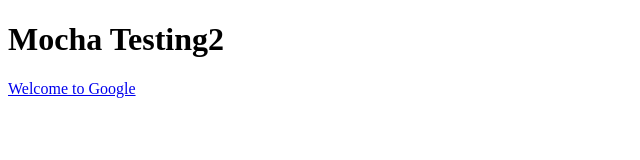
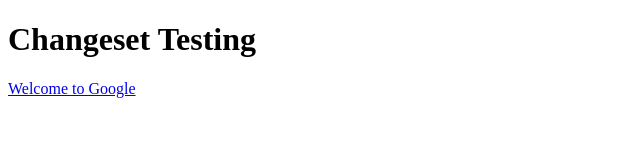
Before and after one commit to reddyfull/azurefunctions, a website: page welcome.html in a window 1280 px wide. Shown: the whole page, without its empty margins (0-640 px from the left). Drawn offline with Linux system fonts and the light colour scheme.

Commit message:
changeset

```diff
--- a/welcome.html
+++ b/welcome.html
@@ -1,10 +1,10 @@
 <!DOCTYPE html>
 <html lang="en">
 <head>
-    <title>Welcome to Test ChangeSEt 2 to 4</title>
+    <title>Welcome to Test ChangeSEt 4 to 5</title>
 </head>
 <body>
-    <h1>Mocha Testing2</h1>
+    <h1>Changeset Testing</h1>
     <a href="https://www.google.com" target="_blank">Welcome to Google</a>
 </body>
 </html>
```
